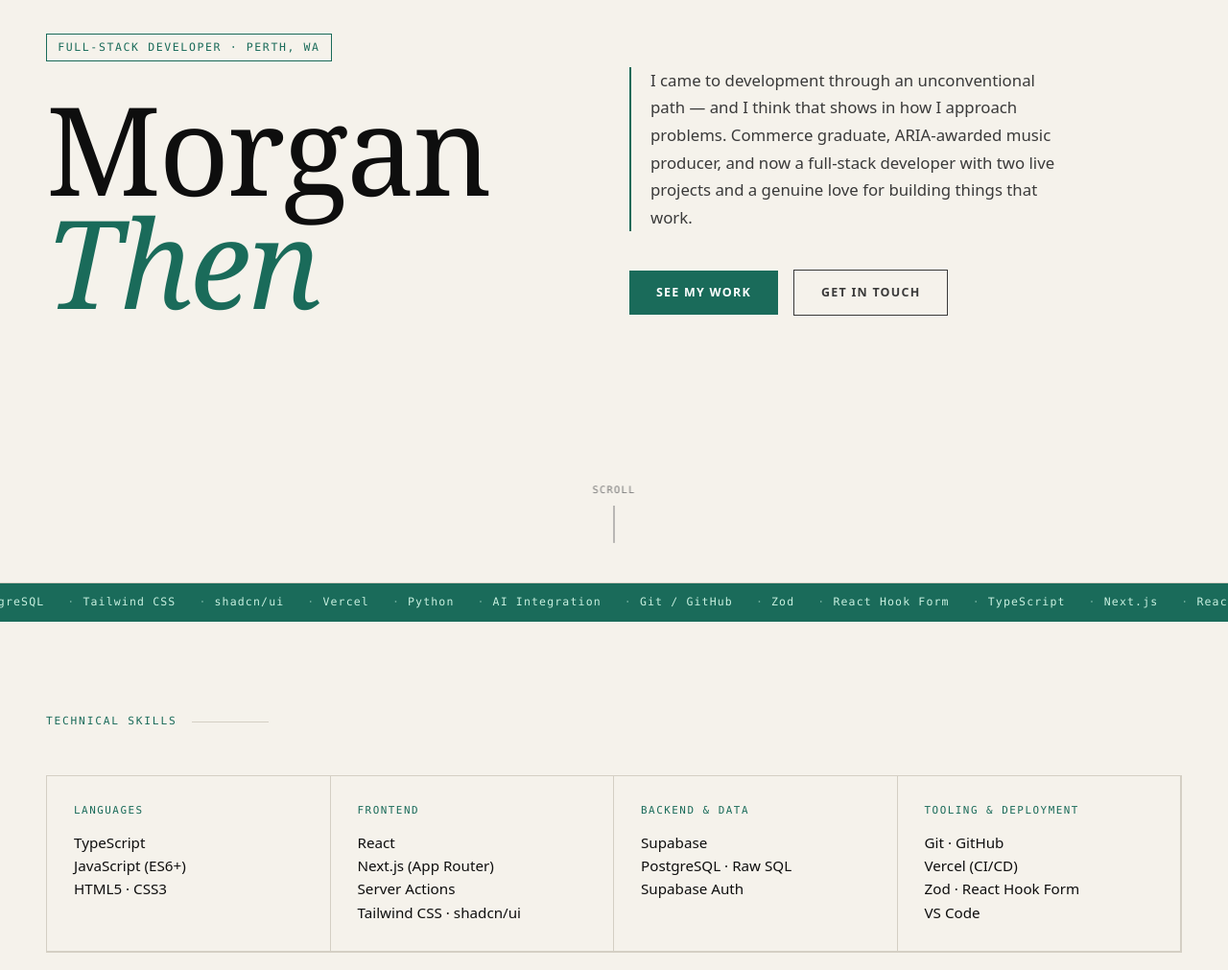
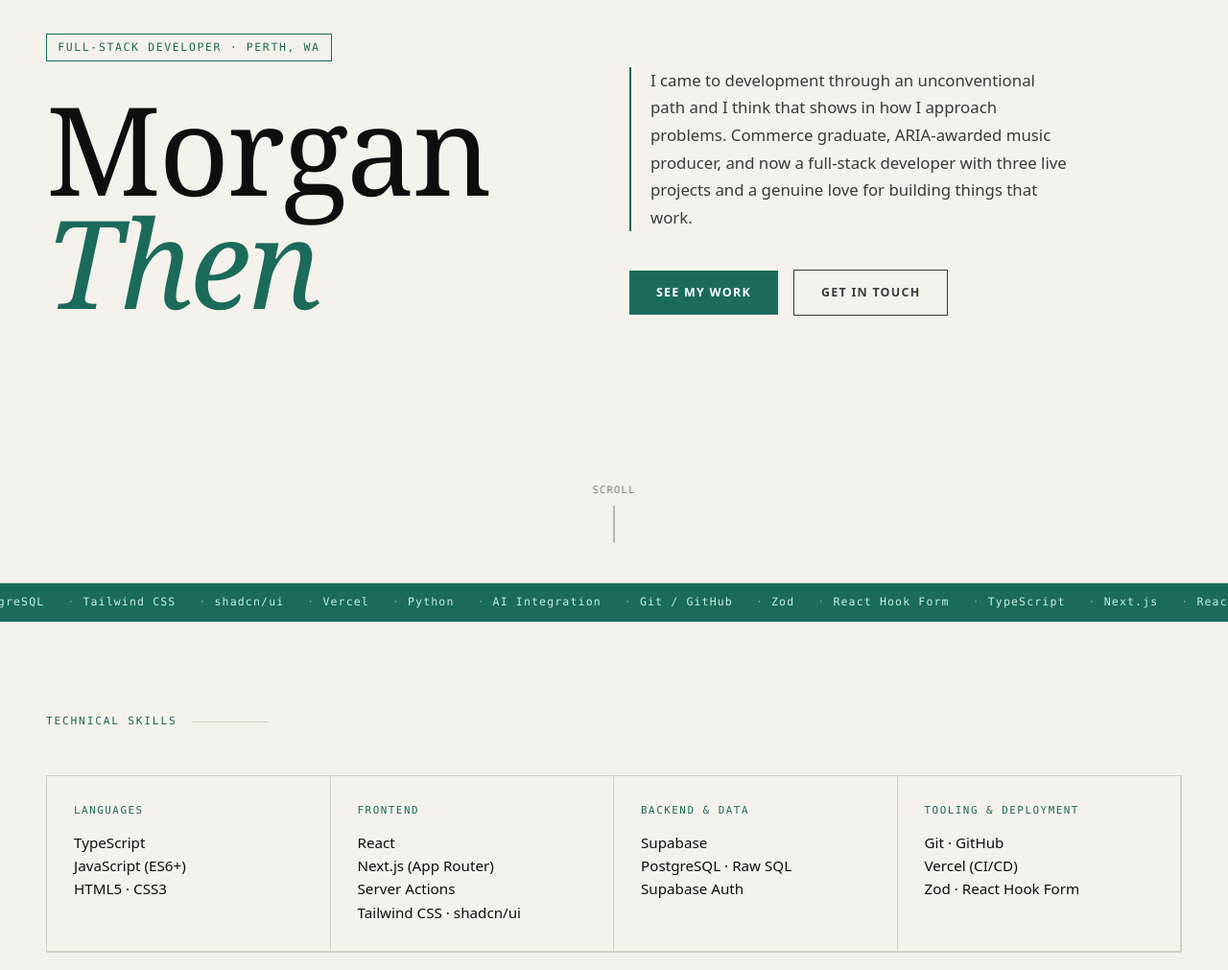
Before and after one commit to morganthen/portfolio, a Next.js app: page / in a window 1280 px wide. Shown: the part 192-1203 px from the top of the page at 96% size. Built offline with nearby package versions, Linux system fonts and the light colour scheme.

Commit message:
fix: about section to read a little bit more smoothly + updating two project to three projects in hero section

```diff
--- a/src/components/About.tsx
+++ b/src/components/About.tsx
@@ -53,10 +53,10 @@ export default function About() {
             Built to <em>figure it out</em>
           </h2>
           <p className={`${styles.text} reveal reveal-delay-1`}>
-            I came to development after a decade producing and touring
-            internationally. Over the years, I&apos;ve learned how to manage
-            complex projects, meet tight deadlines, and communicate clearly with
-            non-technical stakeholders.
+            I came to development after a decade music production, audio
+            engineering and touring internationally. Over the years, I&apos;ve
+            learned how to manage complex projects, meet tight deadlines, and
+            communicate clearly with non-technical stakeholders.
           </p>
           <p className={`${styles.text} reveal reveal-delay-2`}>
             I hold a triple major Bachelor of Commerce from the University of
--- a/src/components/Hero.tsx
+++ b/src/components/Hero.tsx
@@ -15,10 +15,10 @@ export default function Hero() {
 
       <div className={styles.right}>
         <p className={styles.bio}>
-          I came to development through an unconventional path — and I think
-          that shows in how I approach problems. Commerce graduate, ARIA-awarded
-          music producer, and now a full-stack developer with two live projects
-          and a genuine love for building things that work.
+          I came to development through an unconventional path and I think that
+          shows in how I approach problems. Commerce graduate, ARIA-awarded
+          music producer, and now a full-stack developer with three live
+          projects and a genuine love for building things that work.
         </p>
         <div className={styles.ctaRow}>
           <Link href="#projects" className={styles.btnPrimary}>
--- a/src/components/Projects.tsx
+++ b/src/components/Projects.tsx
@@ -53,6 +53,7 @@ const PROJECTS = [
       "Supabase",
       "UI",
       "Pomodoro",
+      "Prompt Engineering",
     ],
   },
   {
--- a/src/components/Skills.tsx
+++ b/src/components/Skills.tsx
@@ -23,12 +23,7 @@ const SKILLS = [
   },
   {
     category: "Tooling & Deployment",
-    items: [
-      "Git · GitHub",
-      "Vercel (CI/CD)",
-      "Zod · React Hook Form",
-      "VS Code",
-    ],
+    items: ["Git · GitHub", "Vercel (CI/CD)", "Zod · React Hook Form"],
   },
 ];
 
```
